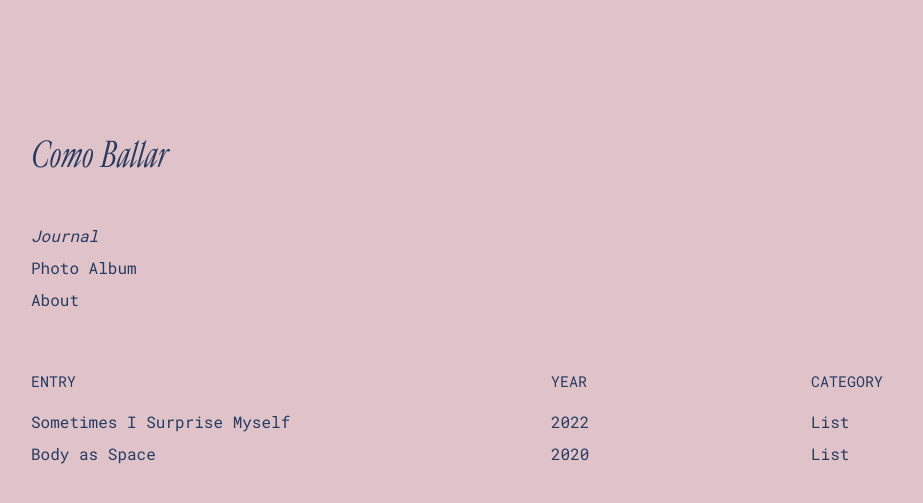
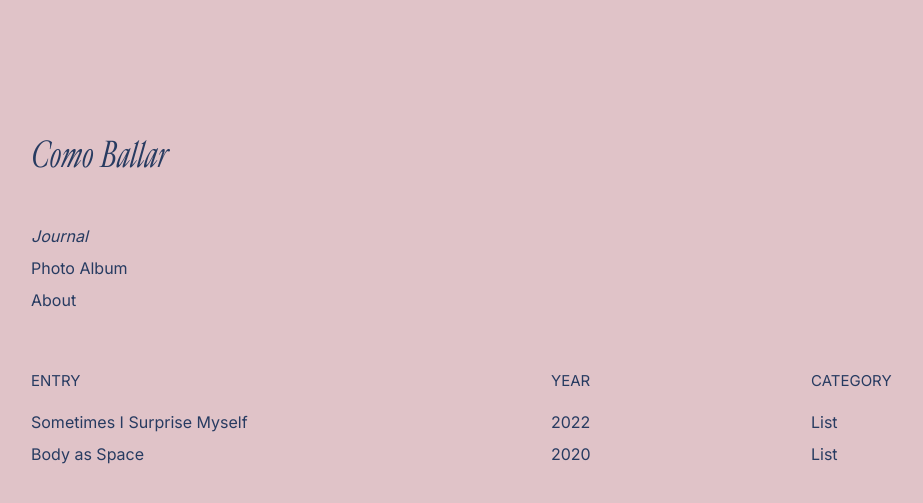
Before and after one commit to comballar/comballar.github.io, a Jekyll site: the page built from journal.html, in a window 1280 px wide. Shown: the top 503 px of the page, without its empty margins (89-1012 px from the left). Built offline with Jekyll 4.4.1, drawn with Linux system fonts in a browser that asks for light colours.

Commit message:
Update base.scss

```diff
--- a/_sass/base.scss
+++ b/_sass/base.scss
@@ -2,8 +2,8 @@
 $on-laptop:         800px !default;
 
 // typography
-@import url('https://fonts.googleapis.com/css?family=Roboto+Mono:400,600');
-$font__family:      'Roboto Mono', monospace;
+@import url('https://fonts.googleapis.com/css2?family=Inter&display=swap');
+$font__family:      'Inter', sans-serif;
 $font__size:        16px;
 $font__weight:      400;
 $font__line-height: 2;
```
